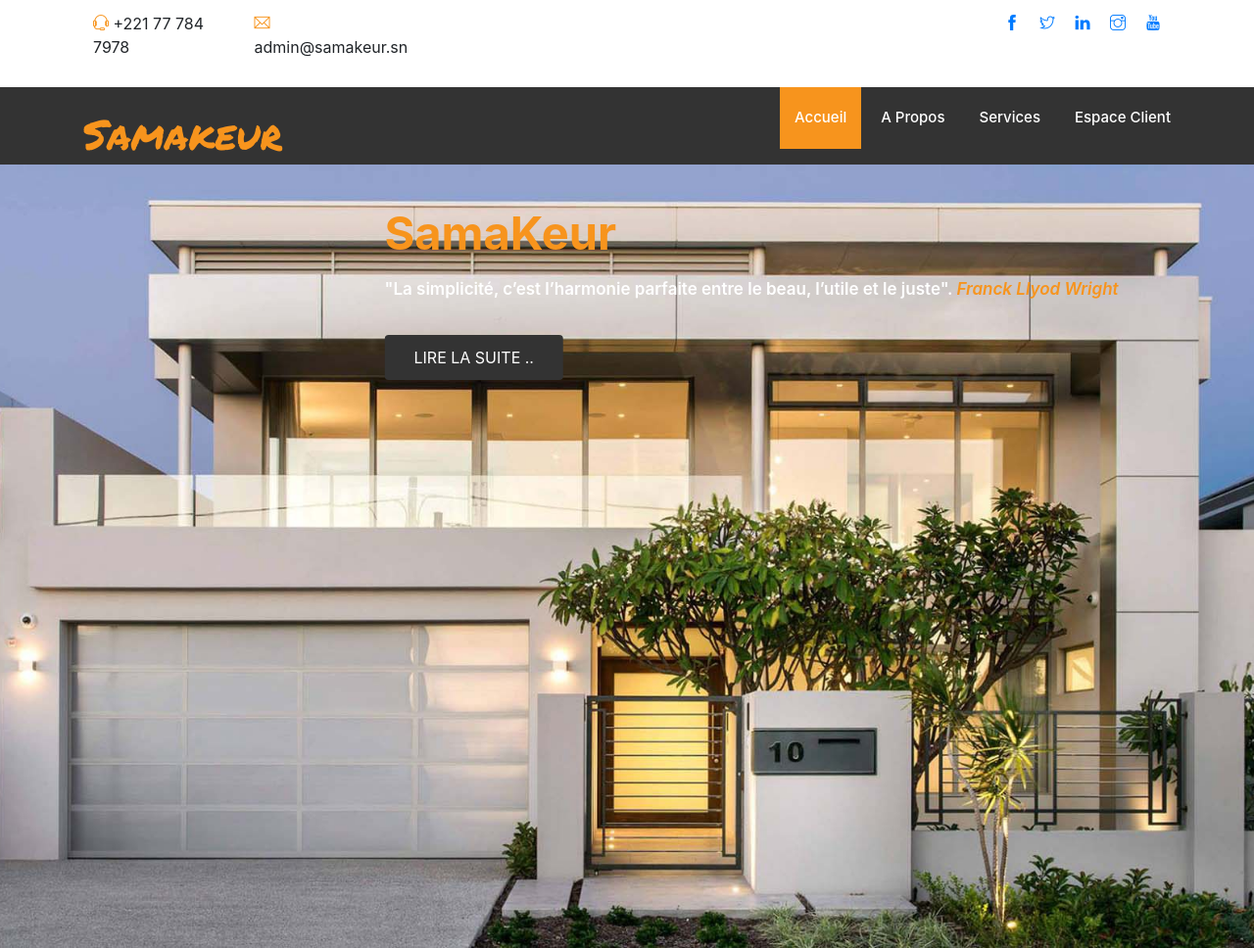
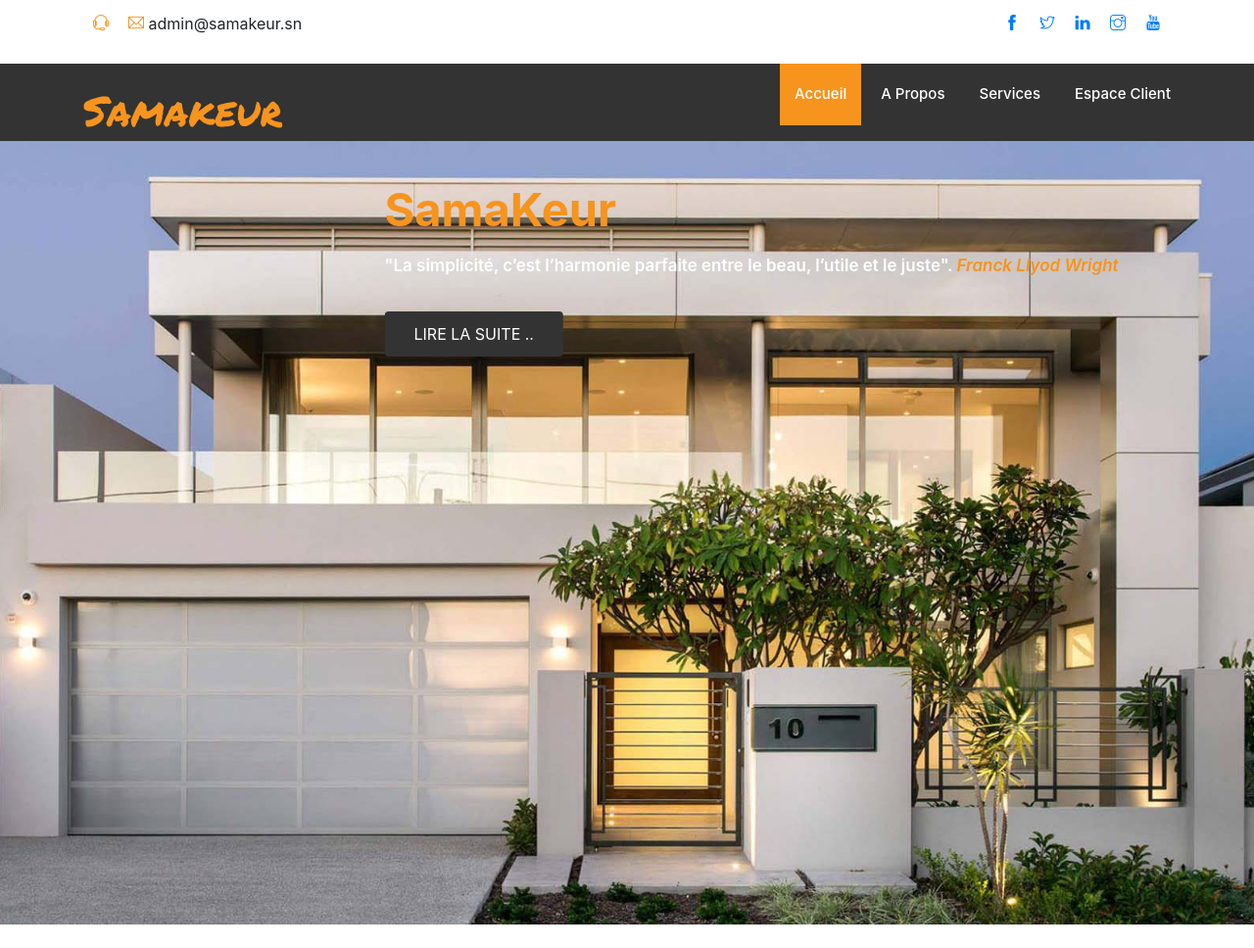
Before and after one commit to zimkha/samakeurfront, a website with bundled scripts: page index.html in a window 1280 px wide. Shown: the top 968 px of the page at 98% size. Built offline with nearby package versions, Linux system fonts and the light colour scheme; files whose address does not match are found by name.

Commit message:
update design

```diff
--- a/index.html
+++ b/index.html
@@ -73,7 +73,8 @@
 
 						<div class="top-left">
 							<ul class="item-menu-res">
-								<li><i class="ti-headphone-alt text-orange"></i> +221 77 784 7978</li>
+								<li><i class="ti-headphone-alt text-orange"></i><a
+										href="https://wa.me/221773492394"></a> </li>
 								<li><i class="ti-email text-orange"></i> admin@samakeur.sn</li>
 							</ul>
 						</div>
```
